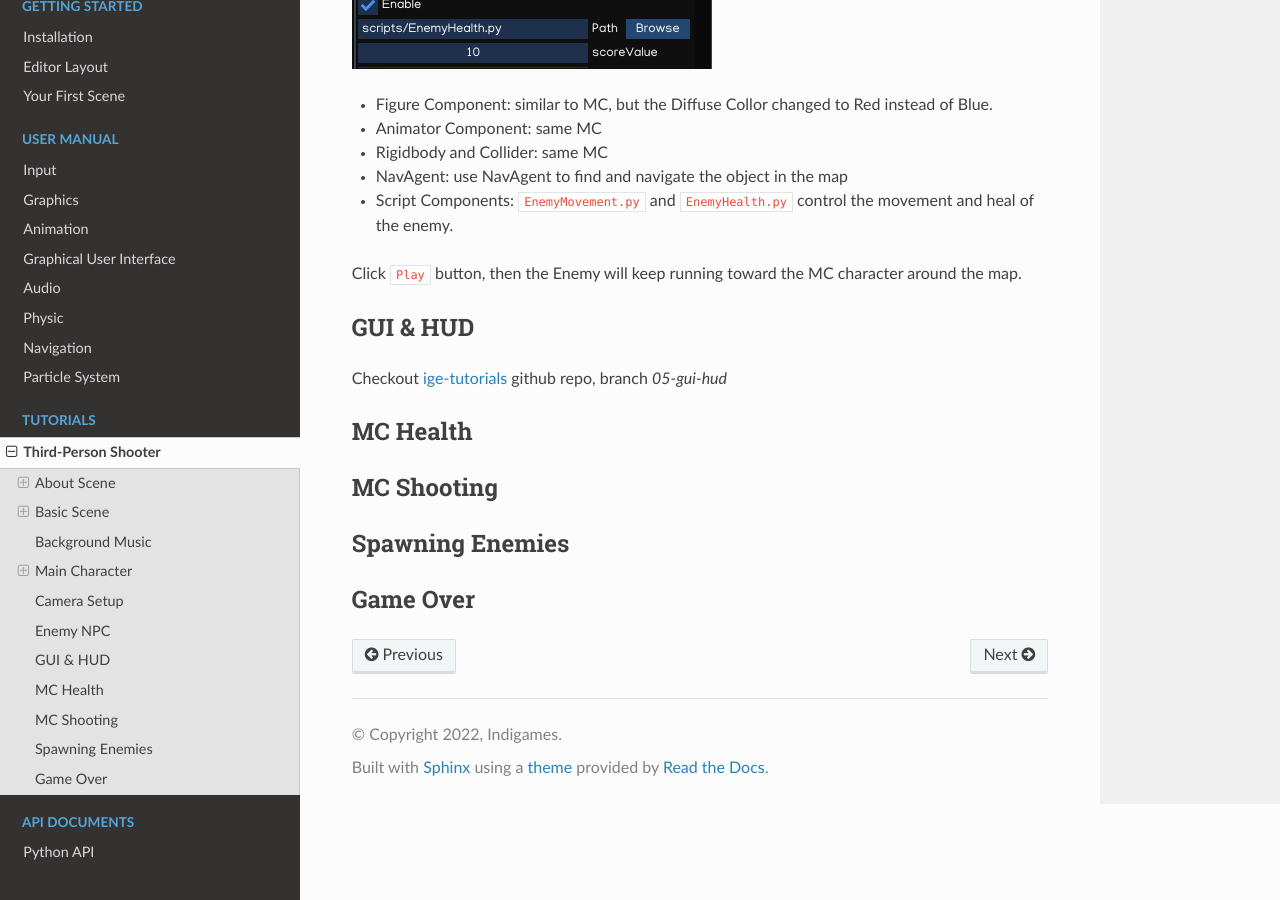
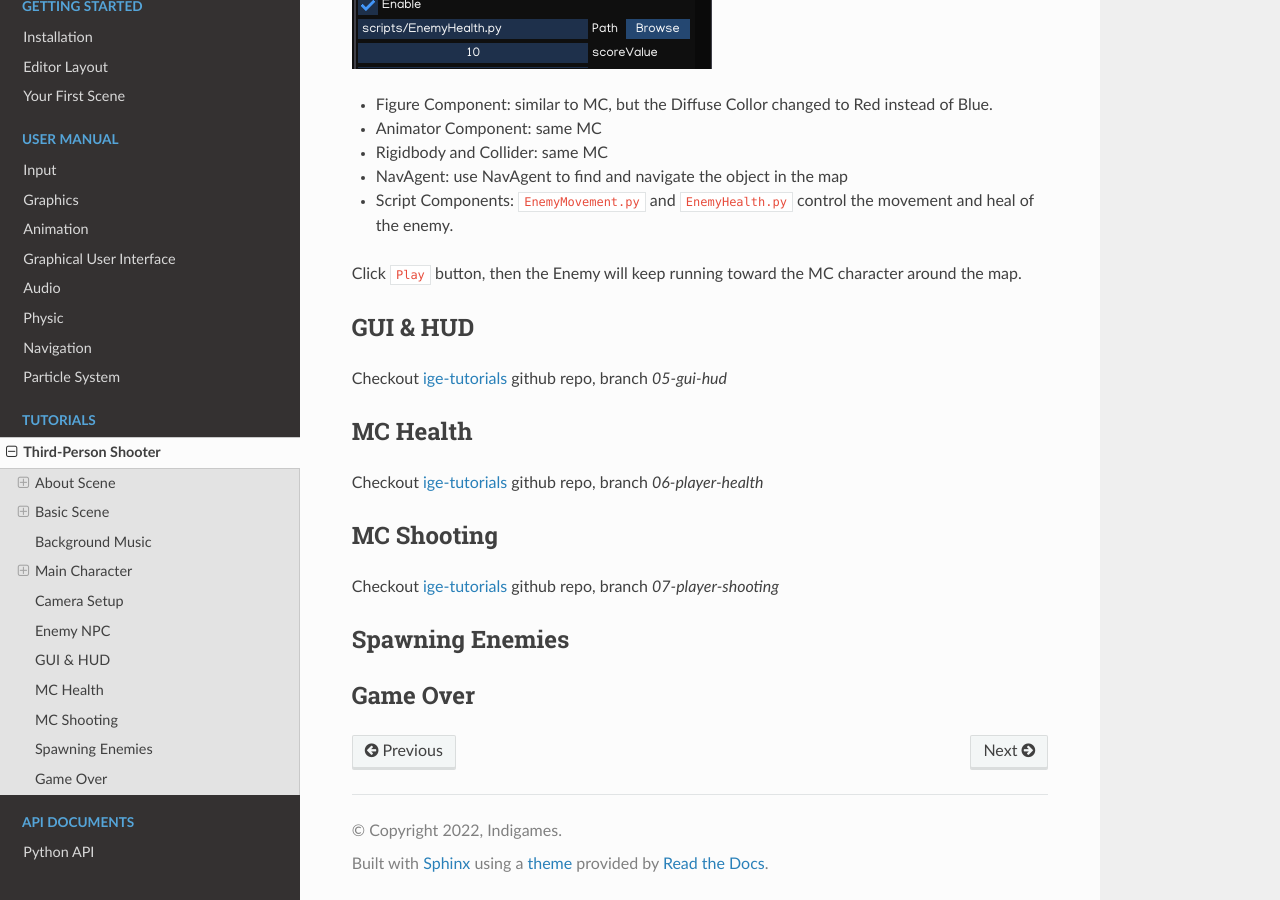
Before and after one commit to indigames/ige-docs, a Sphinx documentation site: the page built from docs/source/tut_3rd_shooter.rst, in a window 1280 px wide and 900 px high, scrolled down 9938 px. Built offline with Sphinx 7.4.7 and the Read the Docs theme 2.0.0, drawn with Linux system fonts in a browser that asks for light colours.

Commit message:
Update tutorials

```diff
--- a/docs/source/tut_3rd_shooter.rst
+++ b/docs/source/tut_3rd_shooter.rst
@@ -204,8 +204,13 @@ Checkout `ige-tutorials <https://github.com/indigames/ige-tutorials>`_ github re
 MC Health
 ---------
 
+Checkout `ige-tutorials <https://github.com/indigames/ige-tutorials>`_ github repo, branch `06-player-health`
+
+
 MC Shooting
 -----------
+
+Checkout `ige-tutorials <https://github.com/indigames/ige-tutorials>`_ github repo, branch `07-player-shooting`
 
 Spawning Enemies
 ----------------
```
